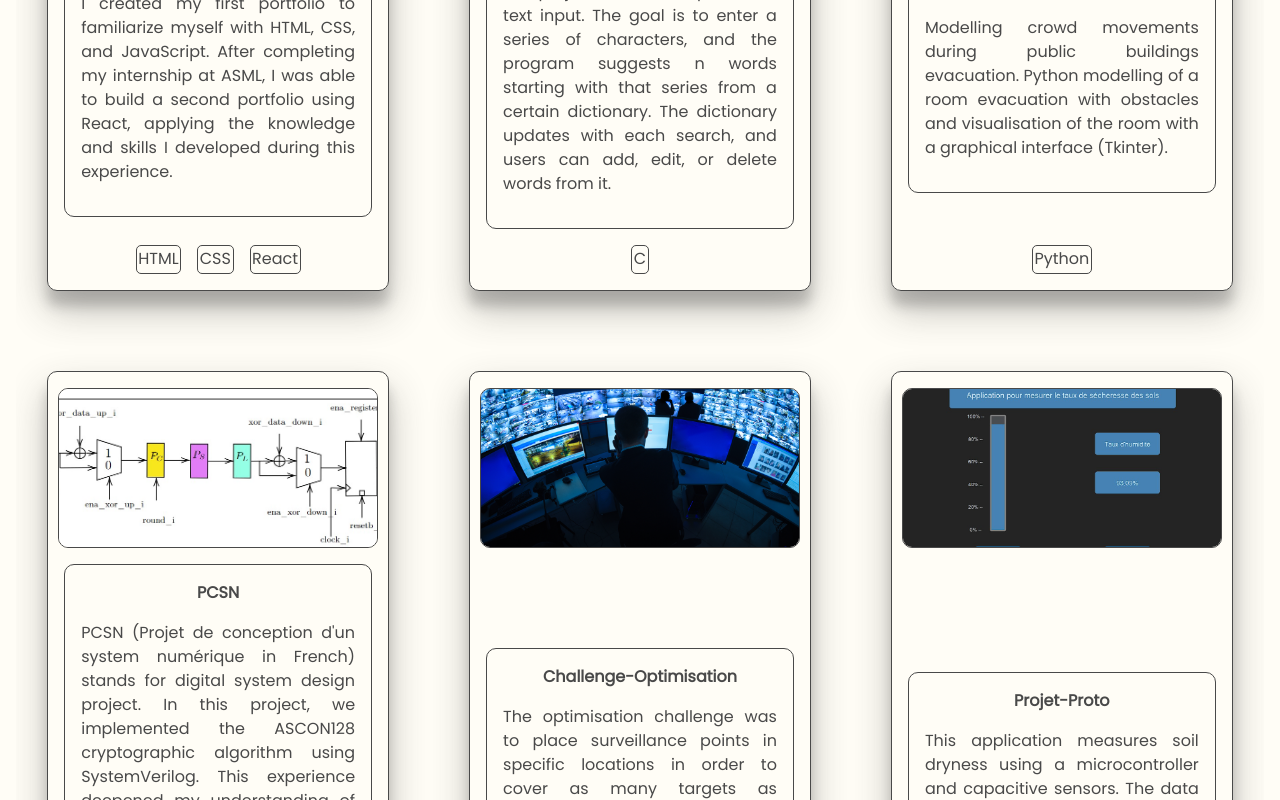
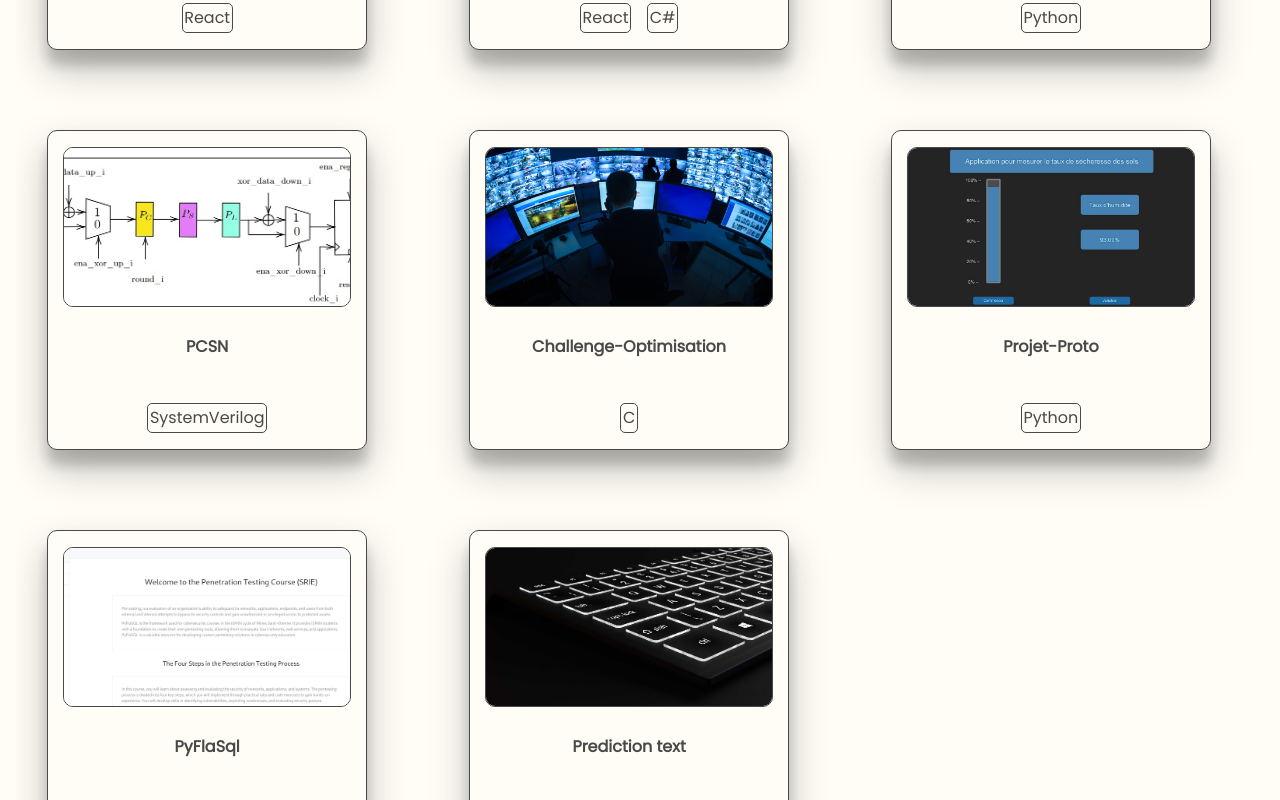
Before and after one commit to theo-wolff/My_Second_Portfolio, a React (Create React App) app in the folder my-app/: page / in a window 1280 px wide. Shown: the part 4180-4980 px from the top of the page. Built offline with nearby package versions, Linux system fonts and the light colour scheme.

Commit message:
flip card

```diff
--- a/my-app/src/components/Portfolio/P_Item.js
+++ b/my-app/src/components/Portfolio/P_Item.js
@@ -1,23 +1,49 @@
-import React from 'react'
+import React, { useEffect, useRef, useState } from 'react'
 import './Portfolio.css'
 import more from '../../img/add.png'
 
 const P_Item = (props) => {
-  const languages = props.languages;
-  return (
+  const languages = props.languages
+  const [maxHeight, setMaxHeight] = useState(0);
+  const ref1 = useRef(null);
+  const ref2 = useRef(null);
+
+  useEffect(() => {
+    const height1 = ref1.current.offsetHeight;
+    console.log(height1)
+    const height2 = ref2.current.offsetHeight;
+    setMaxHeight(Math.max(height1, height2));
+  });
+
+    return (
     <div className='portfolio-item'>
-        <img className="portfolio-item-img" src={props.image} alt="modelism"></img>
-        <div className='portfolio-item-text'>
+      <div className='portfolio-item-inner'>
+        <div className='portfolio-item-front' ref={ref1}>
+          <img className="portfolio-item-img" src={props.image} alt="modelism"></img>
+          <p className='portfolio-item-text-title'>{props.title}</p>
+          <div className='portfolio-item-more'>
+            <div className='portfolio-item-more-text-container'>
+              {languages.map((link,index)=>(
+                <div className='portfolio-item-more-text-item' key={index}>{link}</div>))}
+            </div>
+          </div>
+        </div>
+        <div className='portfolio-item-back' >
+          <div className='portfolio-item-text' ref={ref2}>
+              <p>{props.text}</p>
+          </div>
+        </div>
+        {/* <div className='portfolio-item-text'>
             <p className='portfolio-item-text-title'>{props.title}</p>
             <p>{props.text}</p>
-        </div>
-        <div className='portfolio-item-more'>
+        </div> */}
+        {/* <div className='portfolio-item-more'>
           <div className='portfolio-item-more-text-container'>
             {languages.map((link,index)=>(
               <div className='portfolio-item-more-text-item' key={index}>{link}</div>))}
           </div>
-          {/* <a onClick={props.onHandleClick}><img src={more} className='portfolio-item-more-img'></img></a> */}
-        </div>
+        </div> */}
+      </div>
     </div>
   )
 }
--- a/my-app/src/components/Portfolio/Portfolio.css
+++ b/my-app/src/components/Portfolio/Portfolio.css
@@ -69,23 +69,68 @@
 
 }
 
-.portfolio-item{
+/* .portfolio-item{
     display: flex;
     justify-content: space-between;
     align-items: center;
     flex-direction: column;
     border: 1px solid var(--clr-dark);
     border-radius: 10px;
-    /* height: 22rem;
-    width: 20rem; */
     box-shadow: var(--box-shadow);
     height: auto;
     width: auto;
+    perspective: 1000px;
+
+} */
+
+.portfolio-item{
+    height: 20rem;
+    width: 20rem;
+    perspective: 1000px;
 }
+
+.portfolio-item-inner{
+    position: relative;
+    width: 100%;
+    height: 100%;
+    transition: transform 0.6s;
+    transform-style: preserve-3d;
+}
+
+.portfolio-item:hover .portfolio-item-inner{
+    transform: rotateY(180deg);
+}
+
+.portfolio-item-front, .portfolio-item-back {
+    position: absolute;
+    -webkit-backface-visibility: hidden;
+    backface-visibility: hidden;
+    width: 20rem;
+    height: 20rem;
+  }
+
+  .portfolio-item-front{
+    display: flex;
+    justify-content: space-between;
+    align-items: center;
+    flex-direction: column;
+    border: 1px solid var(--clr-dark);
+    border-radius: 10px;
+    box-shadow: var(--box-shadow);
+    background-color: var(--clr-light);
+  }
+
+  .portfolio-item-back{
+    border: 1px solid var(--clr-dark);
+    border-radius: 10px;
+    box-shadow: var(--box-shadow);
+    background-color: var(--clr-light);
+    transform: rotateY(180deg);
+  }
 
 .portfolio-item-img{
     height: 10rem;
-    width: 20rem;
+    width: 18rem;
     /* max-width: 20rem;
     max-height: 10rem; */
     border-radius: 10px;
@@ -100,8 +145,8 @@
     justify-content: space-between;
     align-items: center;
     flex-direction: column;
-    border: 1px solid var(--clr-dark);
-    margin: 1rem 1rem;
+    /* border: 1px solid var(--clr-dark);
+    margin: 1rem 1rem; */
     border-radius: 10px;
     text-align: justify;
     padding: 1rem;
@@ -198,6 +243,7 @@
 @media (max-width:768px){
     .portfolio-items{
         grid-template-columns: 1fr;
+        justify-content: center;
     }
 
     .portfolio-item-img{
--- a/my-app/src/components/Portfolio/Portfolio.js
+++ b/my-app/src/components/Portfolio/Portfolio.js
@@ -7,7 +7,8 @@ import Predictive from '../../img/predictive.jpg'
 import pcsn from '../../img/pcsn.jpg'
 import opti  from '../../img/opti.jpg'
 import proto  from '../../img/proto.jpg'
-
+import pentesting  from '../../img/pentesting.jpg'
+import perty from '../../img/perty.jpg'
 import { useState } from 'react';
 // import P_Item_Expand from './P_Item_Expand';
 import { motion } from 'framer-motion';
@@ -46,12 +47,14 @@ const Portfolio = () => {
                 <div onClick={()=>setCurrent('C')} className='portfolio-category-item' style={{opacity: current=='C'? 0.5 : 1}}>C</div>
             </div>
             <div className='portfolio-items'>
-                {(current=='All' || current=='Web') && <P_Item image={portfolio} languages={['HTML','CSS','React']} title="Portfolio" text="I created my first portfolio to familiarize myself with HTML, CSS, and JavaScript. After completing my internship at ASML, I was able to build a second portfolio using React, applying the knowledge and skills I developed during this experience."></P_Item>}
-                {(current=='All' || current=='C') && <P_Item image={Predictive} languages={['C']} title="Prediction text" text="The project focuses on predictive text input. The goal is to enter a series of characters, and the program suggests n words starting with that series from a certain dictionary. The dictionary updates with each search, and users can add, edit, or delete words from it."></P_Item>}
+                {(current=='All' || current=='Web') && <P_Item image={portfolio} languages={['React']} title="Portfolio" text="I created my first portfolio to familiarize myself with HTML, CSS, and JavaScript. After completing my internship at ASML, I was able to build a second portfolio using React, applying the knowledge and skills I developed during this experience."></P_Item>}
+                {(current=='All' || current=='Web') && <P_Item image={perty} languages={['React', 'C#']} title="PERTY" text="During my internship at ASML, I developed an application that generates PERT diagrams with integrated Jira connectivity. This tool streamlines project management by visually representing tasks and timelines while staying connected to Jira for real-time updates and task tracking."></P_Item>}
                 {(current=='All' || current=='Python') && <P_Item image={foule} languages={['Python']} title="Supervised self-initiative work" text="Modelling crowd movements during public buildings evacuation. Python modelling of a room evacuation with obstacles and visualisation of the room with a graphical interface (Tkinter)."></P_Item>}
-                {(current=='All' || current=='SystemVerilog') && <P_Item image={pcsn} languages={['SystemVerilog']} title="PCSN" text="PCSN (Projet de conception d'un system numérique in French) stands for digital system design project. In this project, we implemented the ASCON128 cryptographic algorithm using SystemVerilog. This experience deepened my understanding of lightweight encryption and strengthened my skills in hardware design and SystemVerilog. It also improved my problem-solving abilities, particularly in optimizing and verifying cryptographic implementations."></P_Item>}
+                {(current=='All' || current=='SystemVerilog') && <P_Item image={pcsn} languages={['SystemVerilog']} title="PCSN" text="PCSN stands for digital system design project. We implemented the ASCON128 cryptographic algorithm using SystemVerilog."></P_Item>}
                 {(current=='All' || current=='C') && <P_Item image={opti} languages={['C']} title="Challenge-Optimisation" text="The optimisation challenge was to place surveillance points in specific locations in order to cover as many targets as possible while avoiding obstacles. This takes place on a 2D grid. The objective was to minimise the number of surveillance points by finding the exact locations."></P_Item>}
                 {(current=='All' || current=='Python') && <P_Item image={proto} languages={['Python']} title="Projet-Proto" text="This application measures soil dryness using a microcontroller and capacitive sensors. The data is transmitted via a serial connection. The application used to display data was designed with Tkinter."></P_Item>}
+                {(current=='All' || current=='Python') && <P_Item image={pentesting} languages={['Python']} title="PyFlaSql" text="Pen testing assesses an organization's ability to protect its systems from unauthorized access. PyFlaSql is a website used to develop custom pentesting tools."></P_Item>}
+                {(current=='All' || current=='C') && <P_Item image={Predictive} languages={['C']} title="Prediction text" text="The project focuses on predictive text input. The goal is to enter a series of characters, and the program suggests n words starting with that series from a certain dictionary. The dictionary updates with each search, and users can add, edit, or delete words from it."></P_Item>}
 
 
 
```
Also changed, not shown: my-app/src/img/pentesting.jpg (added), my-app/src/img/perty.jpg (added).
